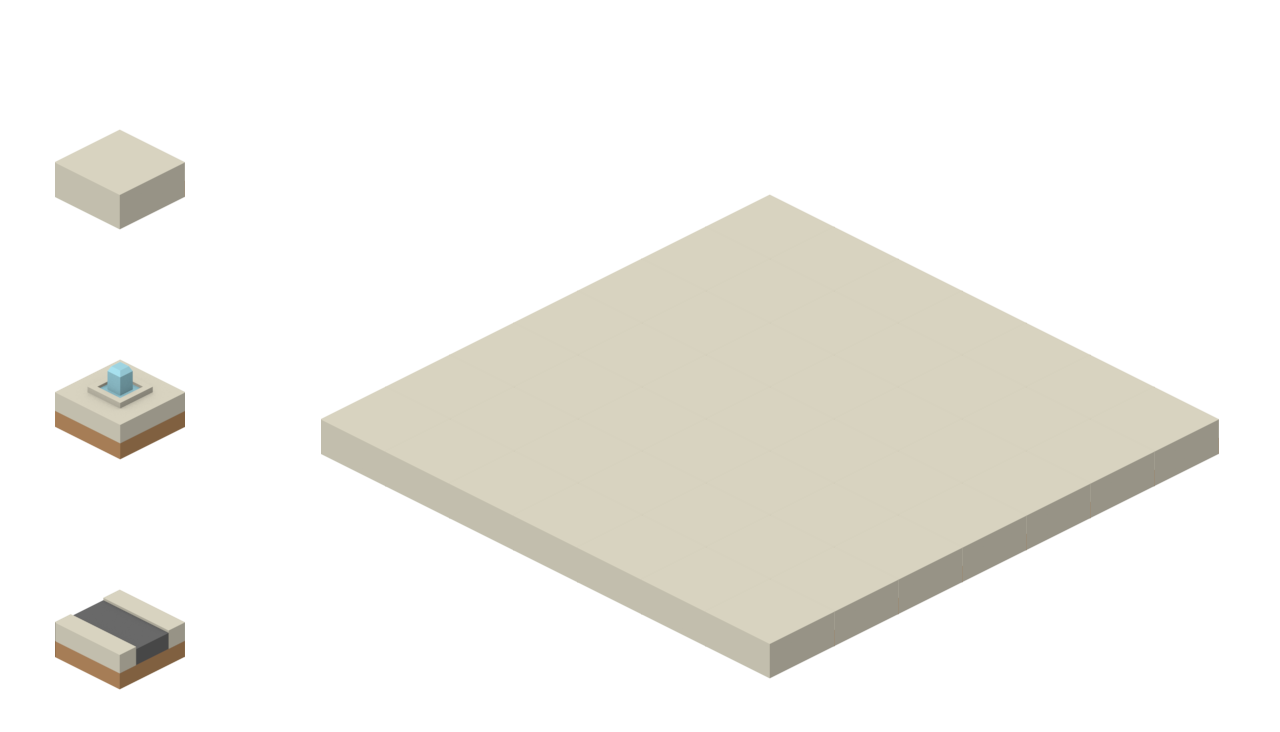
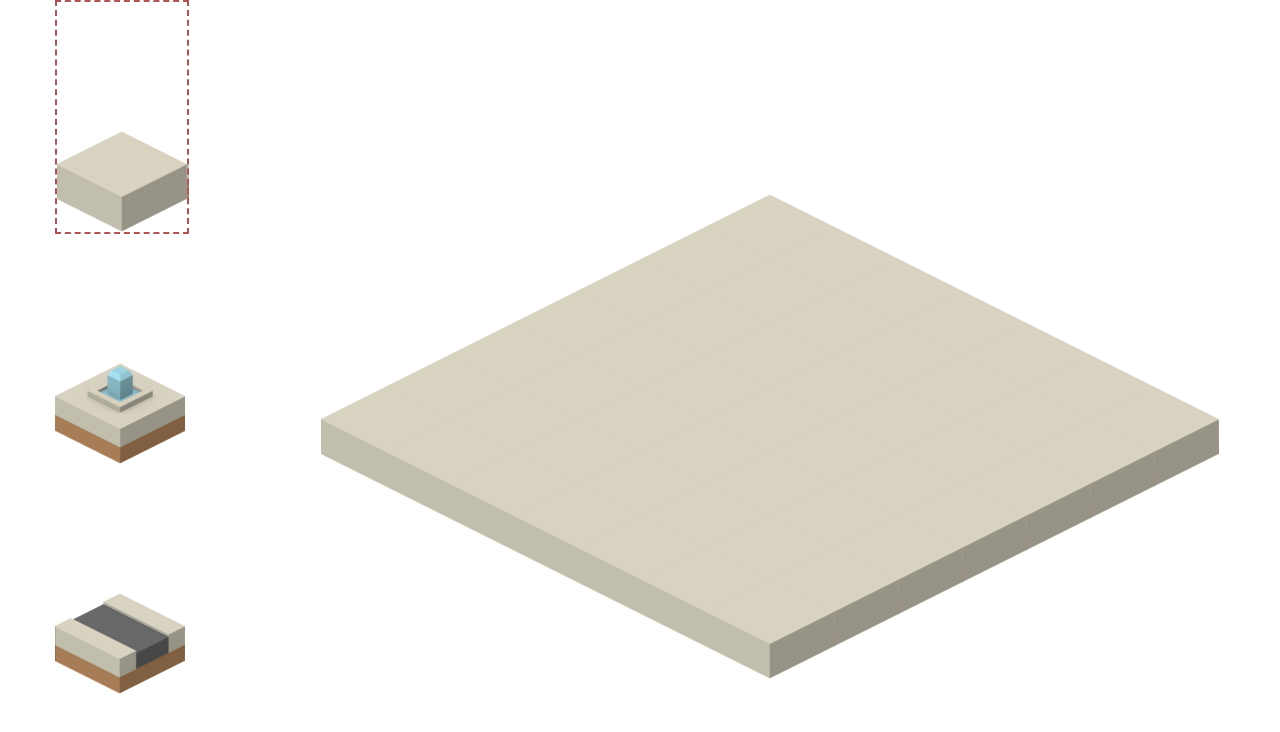
Before and after one commit to victorqribeiro/isocity, a plain HTML site: page index.html in a window 1280 px wide. Both pictures are taken after a click on the element 120 px from the left and 115 px from the top of the page. Drawn offline with Linux system fonts and the light colour scheme.

Commit message:
Show which tile is currently selected

```diff
--- a/css/main.css
+++ b/css/main.css
@@ -43,6 +43,10 @@ canvas {
 	height: 230px;
 }
 
+#tools > div.selected {
+	border: 2px dashed #b05355;
+}
+
 @media only screen and (max-width: 640px) {
 
 	#main {
--- a/js/main.js
+++ b/js/main.js
@@ -3,7 +3,7 @@ const $ = _ => document.querySelector(_)
 
 const $c = _ => document.createElement(_)
 
-let canvas, bg, fg, cf, ntiles, tileWidth, tileHeight, map, tools, tool
+let canvas, bg, fg, cf, ntiles, tileWidth, tileHeight, map, tools, tool, activeTool
 
 /* texture from https://opengameart.org/content/isometric-landscape */
 const texture = new Image()
@@ -50,12 +50,21 @@ const init = function(){
 
 	tools = $('#tools')
 
+	let toolCount = 0
 	for(let i = 0; i < 6; i++){
 		for(let j = 0; j < 12; j++){
 			const div = $c('div');
+			div.id = 'tool_' + toolCount++
 			div.style.display = "block"
 			div.style.backgroundPosition = `-${j*130}px -${i*230}px`
-			div.addEventListener('click', _ => { tool = [i,j] } )
+			div.addEventListener('click', e => {
+				tool = [i,j]
+				if (activeTool) {
+					document.getElementById(activeTool).classList.remove('selected')
+				}
+				activeTool = e.target.id
+				document.getElementById(activeTool).classList.add('selected')
+			})
 			tools.appendChild( div )
 		}
 	}
```
